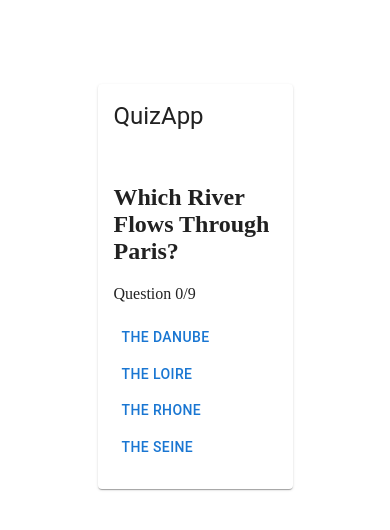
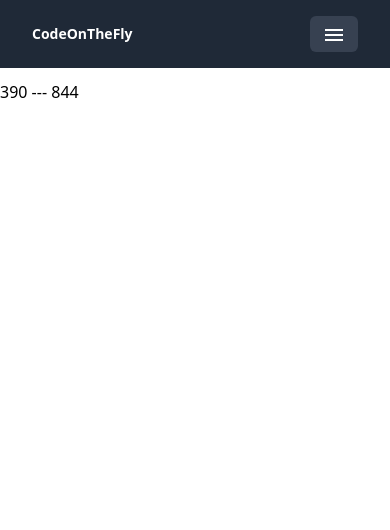
Before and after one commit to wkpdd/react-rm-v2, a React (Vite) app: page / in a window 390 px wide. Shown: the top 530 px of the page. Built offline with nearby package versions, Linux system fonts and the light colour scheme.

Commit message:
Responsive NavBar --headlessui

```diff
--- /dev/null
+++ b/postcss.config.cjs
@@ -0,0 +1,6 @@
+module.exports = {
+  plugins: {
+    tailwindcss: {},
+    autoprefixer: {},
+  },
+}
--- a/src/App.jsx
+++ b/src/App.jsx
@@ -1,12 +1,18 @@
 import './App.css'
 import RegistrationForm from "./beginner-projects/registration-form/RegistrationForm.jsx";
 import QuizApp from "./beginner-projects/quiz-app/QuizApp.jsx";
+import MyNavBar from "./beginner-projects/nav-bar/NavBar";
+import useWindowDimensions from './utils/screen-dementions';
+
 
 function App() {
+  const {width, height} = useWindowDimensions();
   return (
     <div>
       {/*<RegistrationForm/>*/}
-        <QuizApp/>
+      {/*  <QuizApp/>*/}
+        <MyNavBar/>
+        <p>{width+" --- "+height}</p>
     </div>
   )
 }
--- /dev/null
+++ b/src/beginner-projects/nav-bar/NavBar.jsx
@@ -0,0 +1,77 @@
+import { Transition } from "@headlessui/react";
+import { Close, Home, Menu, Search, ShoppingBag, ThreePRounded } from "@mui/icons-material";
+import React, { useState } from "react";
+
+
+function MenuList({ menuList, navbarOpen }) {
+    const [selected, setSelected] = useState(menuList[0])
+    const handleClick = (e, i) => {
+        e.preventDefault()
+        setSelected(i)
+    }
+    console.log(selected);
+    return (
+        <ul className=" flex transition ease-in duration-200 flex-col lg:flex-row list-none lg:ml-auto">
+            {
+                menuList.map(listItem => <li className="nav-item" key={listItem.title}>
+                    <a href="" onClick={(e) => handleClick(e, listItem)} className={"px-3 py-2 flex items-center   text-xs font-bold leading-snug text-white hover:opacity-75 hover:bg-gray-900 rounded " + (selected.title === listItem.title ? "bg-gray-900" : "")}>{listItem.icon}
+                    <Transition
+                    show={navbarOpen}
+                    enter="transition ease-out duration-300 transform"
+                    enterFrom="opacity-0 scale-95"
+                    enterTo="opacity-100 scale-100"
+                    leave="transition ease-in duration-200 transform"
+                    leaveFrom="opacity-100 scale-100"
+                    leaveTo="opacity-0 scale-95"
+                >
+                        <span className={"lg:hidden px-2"}>{listItem.title}</span>
+                    </Transition>
+                    </a>
+                </li>)
+            }
+        </ul>
+    )
+}
+
+
+function MyNavBar({ fixed }) {
+    const menuList = [{
+        title: "Home",
+        selected: true,
+        icon: <Home />,
+    },
+    {
+        title: "Search",
+        selected: false,
+        icon: <Search />,
+    },
+    {
+        title: "Shopping Bag",
+        selected: false,
+        icon: <ShoppingBag />,
+    },
+    ]
+    const [navbarOpen, setNavbarOpen] = useState(false)
+    return (
+        <nav className="realtive flex flex-wrap items-center justify-between px-4 py-4 bg-gray-800 mb-3">
+            <div className="container px-4 mx-auto flex flex-wrap items-center justify-between">
+                <div className="w-full relative flex justify-between lg:w-auto lg:static lg:block lg:justify-start">
+                    <a href="#" className="text-sm font-bold inline-block mr-3 py-2 whitespace-nowrap text-white">
+                        CodeOnTheFly
+                    </a>
+                    <button onClick={() => setNavbarOpen(!navbarOpen)} className="  ease in duration-150 hover:bg-white bg-gray-700 rounded-md lg:hidden hover:text-black text-white  py-1 px-3  ">
+                        {navbarOpen ? <Close className=" ease in duration-150" /> : <Menu className=" ease in duration-150" />}
+                    </button>
+                </div>
+
+                    <div className={"lg:flex  flex-grow flex-start  " + (navbarOpen ? "flex" : "hidden")} id="example-nav-danger">
+                        <MenuList menuList={menuList} navbarOpen={navbarOpen}/>
+                    </div>
+
+            </div>
+        </nav>
+    )
+}
+
+
+export default MyNavBar
--- /dev/null
+++ b/src/beginner-projects/nav-bar/sample-data.jsx
@@ -0,0 +1,10 @@
+export const sampleData = "Lorem ipsum dolor sit amet consectetur adipisicing elit. Maxime mollitia,\n" +
+    "                molestiae quas vel sint commodi repudiandae consequuntur voluptatum laborum\n" +
+    "                numquam blanditiis harum quisquam eius sed odit fugiat iusto fuga praesentium\n" +
+    "                optio, eaque rerum! Provident similique accusantium nemo autem. Veritatis\n" +
+    "                obcaecati tenetur iure eius earum ut molestias architecto voluptate aliquam\n" +
+    "                nihil, eveniet aliquid culpa officia aut! Impedit sit sunt quaerat, odit,\n" +
+    "                tenetur error, harum nesciunt ipsum debitis quas aliquid. Reprehenderit,\n" +
+    "                quia. Quo neque error repudiandae fuga? Ipsa laudantium molestias eos\n" +
+    "                sapiente officiis modi at sunt excepturi expedita sint? Sed quibusdam\n" +
+    "                recusandae alias error harum maxime adipisci amet laborum."
--- a/src/index.css
+++ b/src/index.css
@@ -0,0 +1,3 @@
+@tailwind base;
+@tailwind components;
+@tailwind utilities;
--- /dev/null
+++ b/src/utils/screen-dementions.js
@@ -0,0 +1,29 @@
+import {useState, useEffect} from "react";
+export default function useWindowDimensions() {
+
+    const hasWindow = typeof window !== 'undefined';
+
+    function getWindowDimensions() {
+      const width = hasWindow ? window.innerWidth : null;
+      const height = hasWindow ? window.innerHeight : null;
+      return {
+        width,
+        height,
+      };
+    }
+
+    const [windowDimensions, setWindowDimensions] = useState(getWindowDimensions());
+
+    useEffect(() => {
+      if (hasWindow) {
+        function handleResize() {
+          setWindowDimensions(getWindowDimensions());
+        }
+
+        window.addEventListener('resize', handleResize);
+        return () => window.removeEventListener('resize', handleResize);
+      }
+    }, [hasWindow]);
+
+    return windowDimensions;
+}
--- /dev/null
+++ b/tailwind.config.cjs
@@ -0,0 +1,17 @@
+/** @type {import('tailwindcss').Config} */
+module.exports = {
+  content: [
+    "./src/**/*.{js,jsx,ts,tsx}",
+  ],
+  theme: {
+    extend: {
+      screens:{
+        sm: "640px",
+        md: "768px",
+        lg: "1024px",
+        xl: "1280px",
+      }
+    },
+  },
+  plugins: [],
+}
```
Also changed, not shown: package.json (+7 -0 lines), 1 other file (tests, documents, lock files or other folders).
